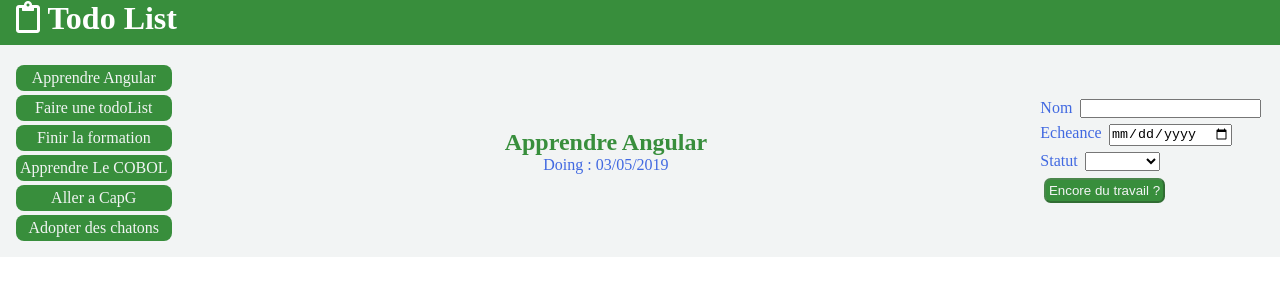
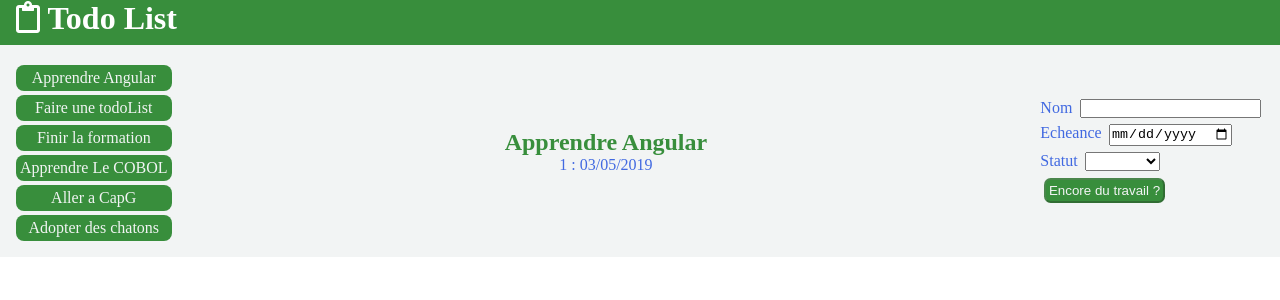
Before and after one commit to RomainBon/todoAngular, an Angular app: page / in a window 1280 px wide. Shown: the top 300 px of the page. Built offline with nearby package versions, Linux system fonts and the light colour scheme.

Commit message:
tout marhe

```diff
--- a/src/app/app.component.html
+++ b/src/app/app.component.html
@@ -1,9 +1,9 @@
 <!--The content below is only a placeholder and can be replaced.-->
-<div class="App-Title">
+<header class="App-Title">
     <h1><i class="far fa-clipboard"></i> Todo List</h1>
-</div>
-<div class="App-Todo">
+</header>
+<main class="App-Todo">
     <app-nav-list [taskList]="tasks" (taskSelected)=setCurentTask($event)></app-nav-list>
     <app-detail [task]="currentTask"></app-detail>
     <app-create (taskCreated)="addTaskToList($event)"></app-create>
-</div>
+</main>
--- a/src/app/app.component.ts
+++ b/src/app/app.component.ts
@@ -6,7 +6,6 @@ import { TaskProviderService } from './task-provider.service';
   selector: 'app-root',
   templateUrl: './app.component.html',
   styleUrls: ['./app.component.scss'],
-  /*providers:[TaskProviderService], On peut injecter un service a plusieur niveau mais angular prendre toujours l'injection la +proche */
 })
 export class AppComponent implements OnInit {
   tasks: Array<Task> = [];
@@ -15,13 +14,16 @@ export class AppComponent implements OnInit {
   constructor(public manager: TaskProviderService) { }
 
   ngOnInit(): void {
-    this.tasks = this.manager.tasks;
-    this.currentTask = this.tasks[0];
+    this.manager.getTasks().subscribe(tasks => {
+      this.tasks = tasks;
+      this.currentTask = this.tasks[0];
+    });
   }
 
   setCurentTask(task: Task): void {
     this.currentTask = task;
   }
+
   addTaskToList(task: Task): void {
     this.tasks.unshift(task);
     this.currentTask = task;
--- a/src/app/app.module.ts
+++ b/src/app/app.module.ts
@@ -6,17 +6,7 @@ import { AppComponent } from './app.component';
 import { NavListComponent } from './nav-list/nav-list.component';
 import { DetailComponent } from './detail/detail.component';
 import { CreateComponent } from './create/create.component';
-import { TaskProviderService } from './task-provider.service';
-import { Task } from './task';
-
-const tasksFactory = (language) => {
-  if (language == "fr") {
-    return new Task();
-  } else {
-    return new Task();
-  }
-
-}
+import { HttpClientModule } from '@angular/common/http';
 
 @NgModule({
   declarations: [
@@ -27,17 +17,10 @@ const tasksFactory = (language) => {
   ],
   imports: [
     BrowserModule,
-    FormsModule
+    FormsModule,
+    HttpClientModule
   ],
-  providers: [
-    TaskProviderService,
-    /* diffrente facon de call un service
-    { provide: TaskProviderService2, useClass: TaskProviderService },
-    { provide: TaskProviderService3, useExisting: TaskProviderService },//Cree un alias sur un service existant
-    { provide: Task, useValue: { name: "Coucou" } },
-    { provide: Task, useFactory: tasksFactory, deps: ["fr"] }
-    */
-  ],
+  providers: [],
   bootstrap: [AppComponent]
 })
 export class AppModule { }
--- a/src/app/task-provider.service.ts
+++ b/src/app/task-provider.service.ts
@@ -1,43 +1,16 @@
 import { Injectable } from '@angular/core';
-import { Task, TaskStatus } from './task';
+import { Task } from './task';
+import { HttpClient } from '@angular/common/http';
+import { Observable } from 'rxjs';
 
 @Injectable({
   providedIn: 'root'
 })
 export class TaskProviderService {
 
-  constructor() { }
+  constructor(private http: HttpClient) { }
 
-  tasks: Array<Task> = [
-    {
-      name: "Apprendre Angular",
-      status: TaskStatus.Doing,
-      deadLine: new Date('2019-05-03')
-    },
-    {
-      name: "Faire une todoList",
-      status: TaskStatus.Todo,
-      deadLine: new Date('2019-04-29')
-    },
-    {
-      name: "Finir la formation",
-      status: TaskStatus.Doing,
-      deadLine: new Date('2019-05-30')
-    },
-    {
-      name: "Apprendre Le COBOL",
-      status: TaskStatus.Todo,
-      deadLine: new Date('1901-01-01')
-    },
-    {
-      name: "Aller a CapG",
-      status: TaskStatus.Todo,
-      deadLine: new Date('2019-06-04')
-    },
-    {
-      name: "Adopter des chatons",
-      status: TaskStatus.Todo,
-      deadLine: new Date('2019-05-12')
-    }
-  ];
+  getTasks():Observable<Task[]> {
+    return this.http.get<Task[]>('/assets/tasks.json')
+  }
 }
--- a/src/app/task.ts
+++ b/src/app/task.ts
@@ -1,7 +1,7 @@
 export enum TaskStatus{
-    Todo="Tomorrow, I begin ",
-    Doing="Doing",
-    Done="Already done boss ;)"
+    Todo,
+    Doing,
+    Done,
 }
 
 export class Task{
--- /dev/null
+++ b/src/assets/tasks.json
@@ -0,0 +1,32 @@
+[
+    {
+      "name": "Apprendre Angular",
+      "status": 1,
+      "deadLine": "2019-05-03"
+    },
+    {
+      "name": "Faire une todoList",
+      "status": 0,
+      "deadLine": "2019-04-29"
+    },
+    {
+      "name": "Finir la formation",
+      "status": 1,
+      "deadLine": "2019-05-30"
+    },
+    {
+      "name": "Apprendre Le COBOL",
+      "status": 0,
+      "deadLine": "1901-01-01"
+    },
+    {
+      "name": "Aller a CapG",
+      "status": 0,
+      "deadLine": "2019-06-04"
+    },
+    {
+      "name": "Adopter des chatons",
+      "status": 0,
+      "deadLine": "2019-05-12"
+    }
+  ]
```
